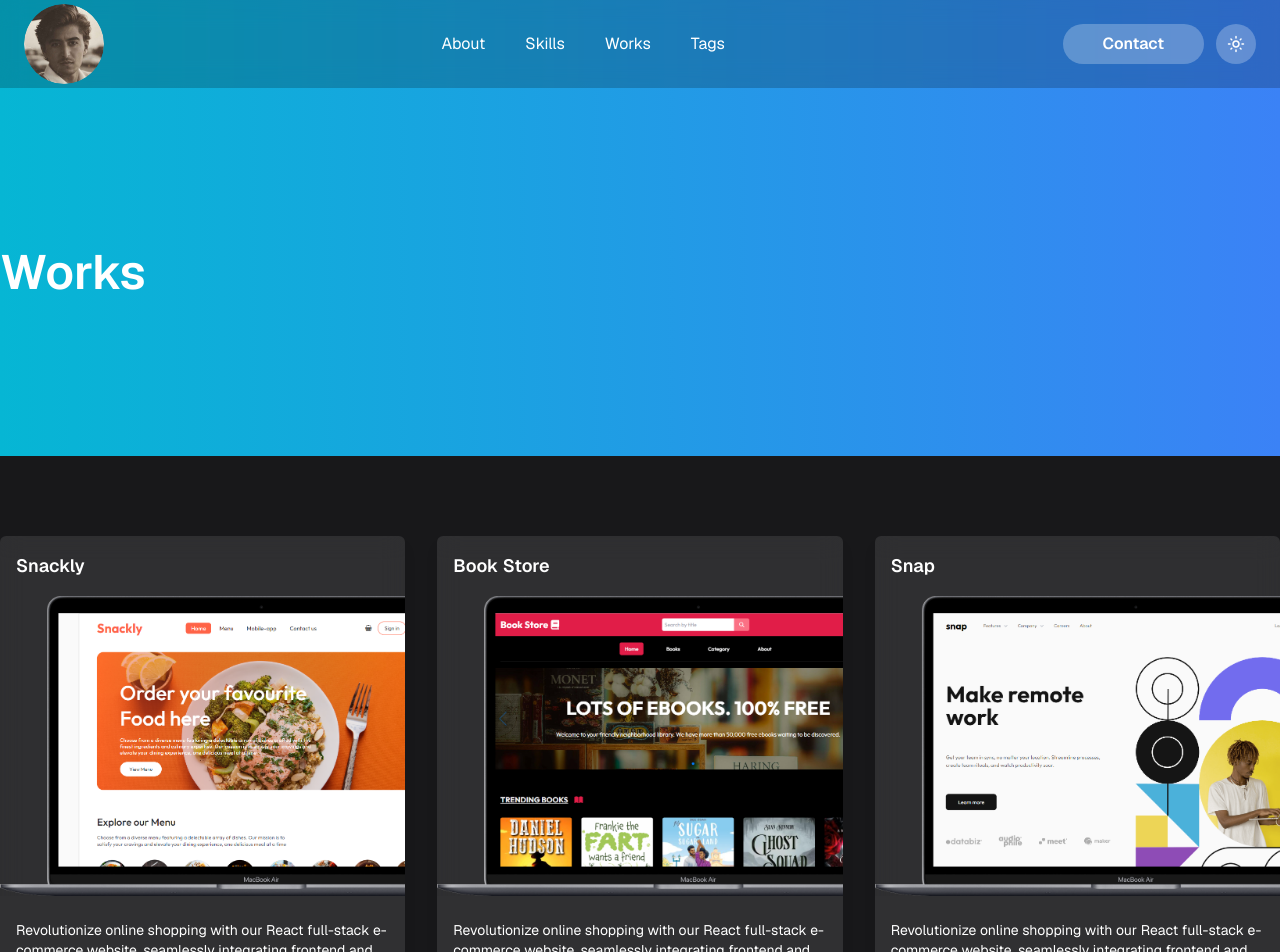
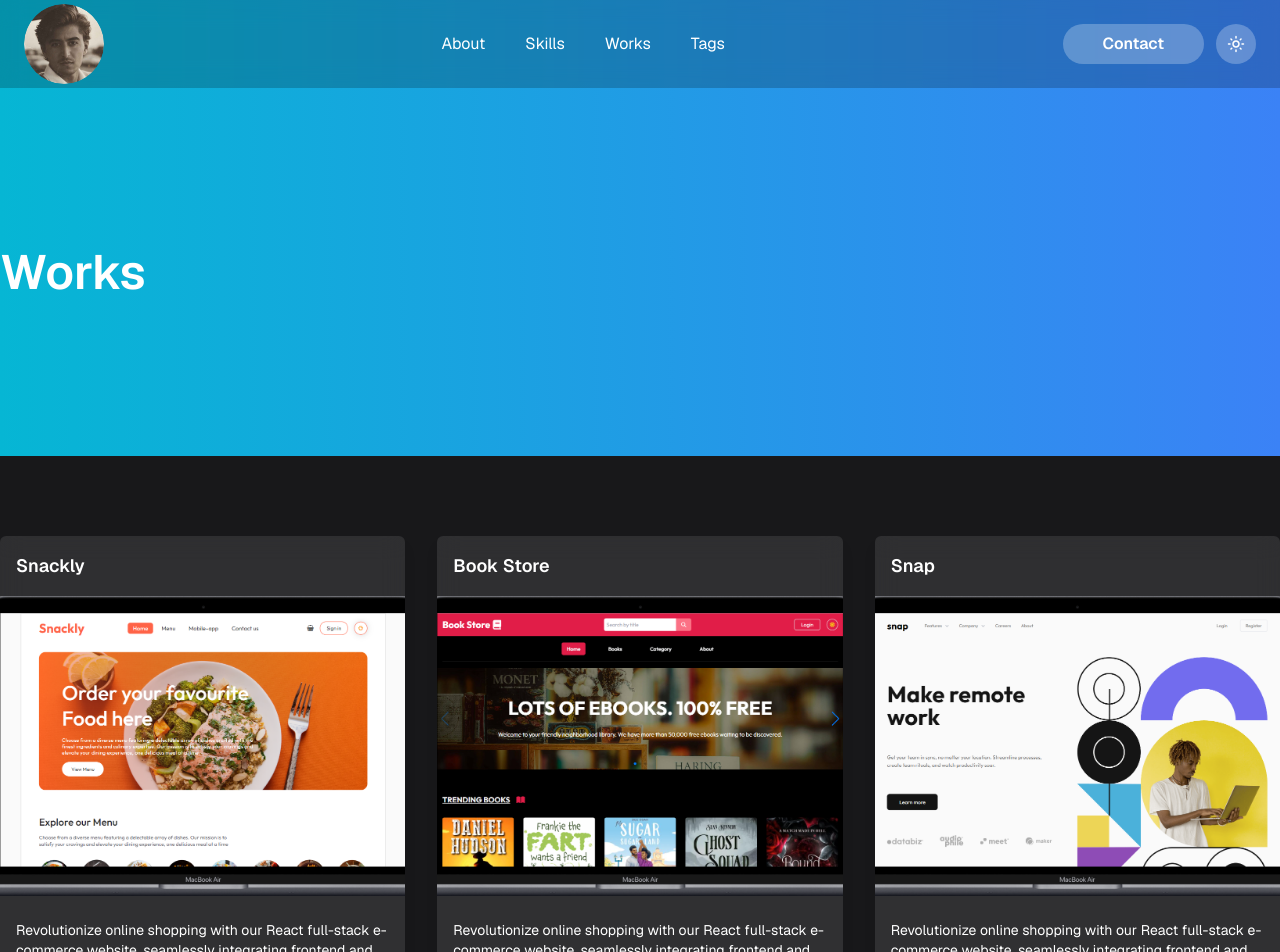
Before and after one commit to dahani-dev/portfolio-with-Nextjs, a Next.js app: page /works in a window 1280 px wide. Shown: the top 952 px of the page. Built offline with nearby package versions, Linux system fonts and the light colour scheme.

Commit message:
add work section

```diff
--- a/src/app/works/page.jsx
+++ b/src/app/works/page.jsx
@@ -26,7 +26,7 @@ const Works = () => {
                         src={item.img}
                         layout="fill"
                         objectFit="cover"
-                        objectPosition="left top"
+                        objectPosition="center"
                         loading="lazy"
                         decoding="async"
                         sizes="(max-width: 768px) 100vw, (max-width: 1200px) 50vw, 33vw"
```
Also changed, not shown: public/heronfinance.webp (deleted).
